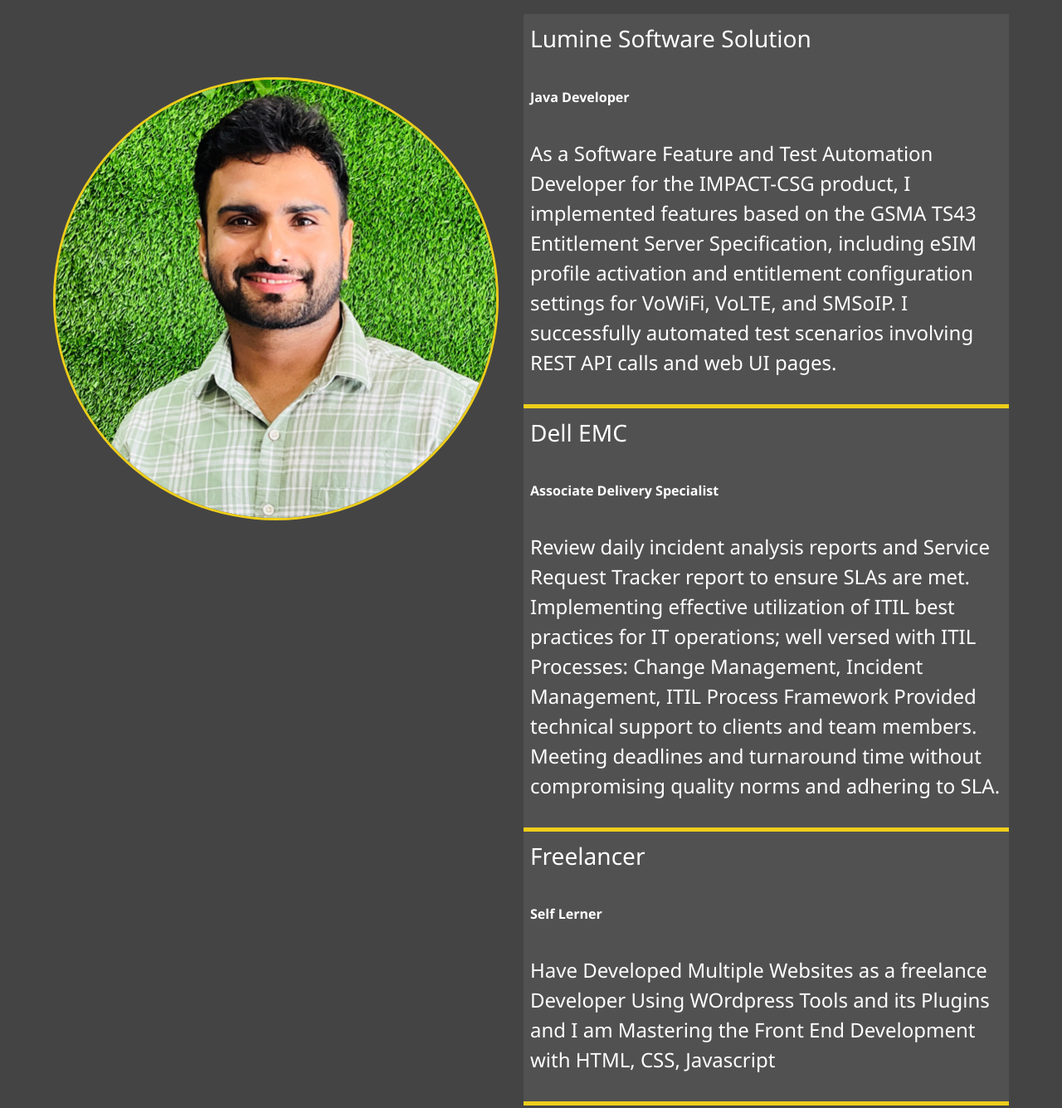
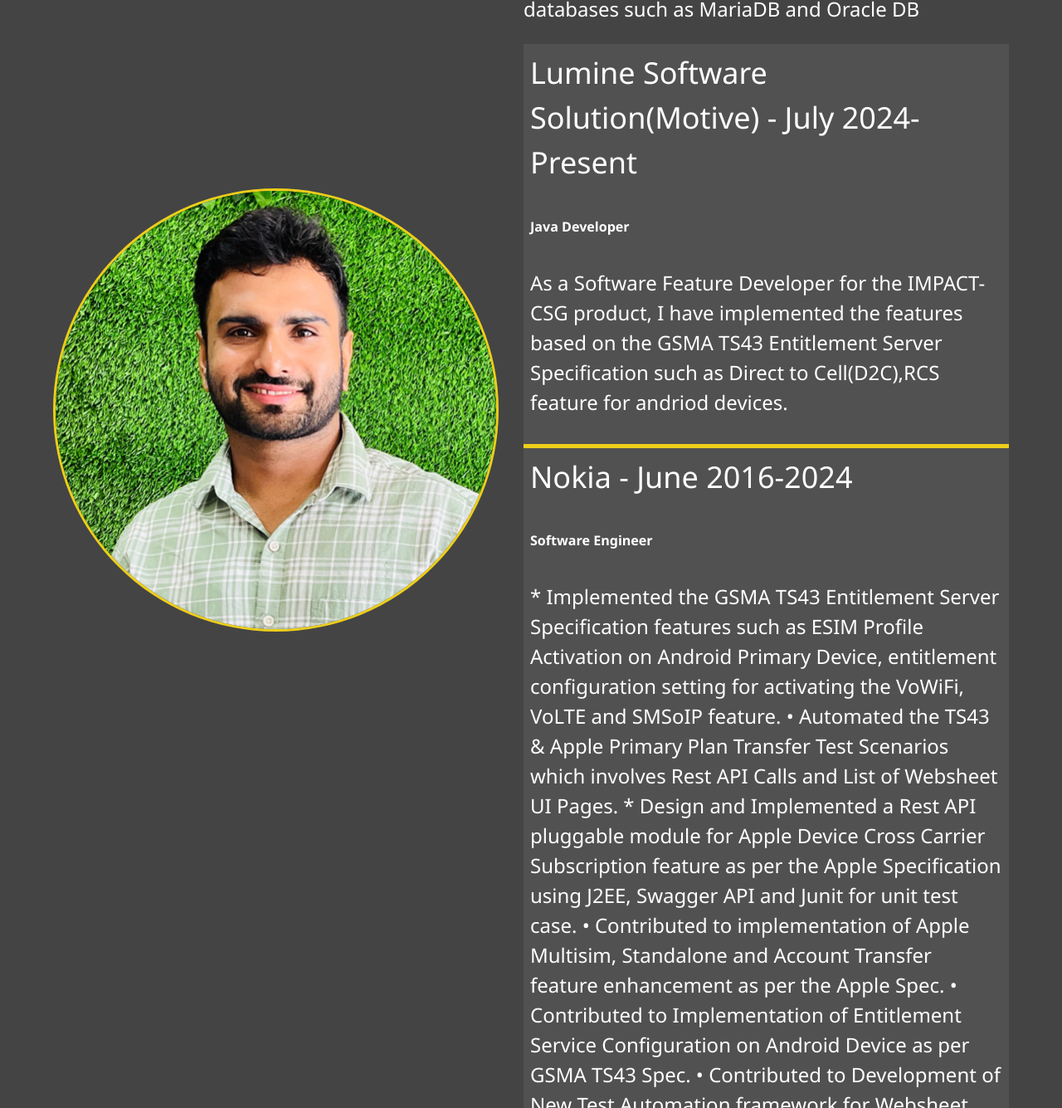
Before and after one commit to srimancs/AboutMe, a plain HTML site: page about.html in a window 1280 px wide. Shown: the part 895-2230 px from the top of the page at 83% size. Drawn offline with Linux system fonts and the light colour scheme.

Commit message:
Update about.html

```diff
--- a/about.html
+++ b/about.html
@@ -61,32 +61,30 @@
 
       <div class="bio">
         <h3 class="text-secondary">BIO</h3>
-        <p>With 8 years of experience in web application backend development utilizing Java technologies, I am a skilled Software Engineer specializing in backend development and  test automation and deployment across diverse platforms. My expertise encompasses web UI, REST, and SOAP API test automation using tools such as Cucumber, Selenium, JSON, TestNG, and RestAssured, ensuring high-quality product testing.
+        <p>With 8 years of experience in web application backend development for Telecom industry utilizing Java technologies, I am a skilled Software Engineer specializing in iOS and GSMA TS43 Specification feature for device management platform.
+
+          deployment across diverse platforms.
+          My expertise encompasses web UI, REST, and SOAP API test automation using tools such as Cucumber, Selenium, JSON, TestNG, and RestAssured, ensuring high-quality product testing.
          I possess comprehensive deployment experience on various environments, including Bare Metal, OpenStack, and AWS, and have practical knowledge of Kubernetes. My technical skill set includes Core Java, J2EE, shell scripting, and proficiency in SQL databases such as MariaDB and Oracle DB
 
       <div class="job job-1 ">
-        <h3>Lumine Software Solution</h3>
+        <h2>Lumine Software Solution(Motive) - July 2024-Present</h2>
         <h6>Java Developer</h6>
-        <p>As a Software Feature and Test Automation Developer for the IMPACT-CSG product, I implemented features based on the GSMA TS43 Entitlement Server Specification,
-          including eSIM profile activation and entitlement configuration settings for VoWiFi, VoLTE, and SMSoIP.
-          I successfully automated test scenarios involving REST API calls and web UI pages.
+        <p>As a Software Feature Developer for the IMPACT-CSG product, I have implemented the features based on the GSMA TS43 Entitlement Server Specification such as Direct to Cell(D2C),RCS feature for andriod devices.
         </p>
       </div>
 
       <div class="job job-2">
-        <h3>Dell EMC</h3>
-        <h6>Associate Delivery Specialist</h6>
-        <p>Review daily incident analysis reports and Service Request Tracker report to ensure SLAs are met.
-          Implementing effective utilization of ITIL best practices for IT operations; well versed with ITIL Processes: Change Management, Incident Management, ITIL Process Framework Provided technical support to clients and team members.
-          Meeting deadlines and turnaround time without compromising quality norms and adhering to SLA.
-
+        <h2>Nokia - June 2016-2024</h2>
+        <h6>Software Engineer</h6>
+        <p>  * Implemented the GSMA TS43 Entitlement Server Specification features such as ESIM Profile Activation on Android Primary Device, entitlement configuration setting for activating the VoWiFi, VoLTE and SMSoIP feature.
+            • Automated the TS43 & Apple Primary Plan Transfer Test Scenarios which involves Rest API Calls and List of Websheet UI Pages.
+           * Design and Implemented a Rest API pluggable module for Apple Device Cross Carrier Subscription feature as per the Apple Specification using J2EE, Swagger API and Junit for unit test case.
+          • Contributed to implementation of Apple Multisim, Standalone and Account Transfer feature enhancement as per the Apple Spec.
+          • Contributed to Implementation of Entitlement Service Configuration on Android Device as per GSMA TS43 Spec.
+          • Contributed to Development of New Test Automation framework for Websheet and Rest API using Cucumber Java, Json and TestNG framework.
+          * Integrated Zalenium Grid to automation framework to run the UI cases on Cross Browser Platform which dynamically scales up and down browser instance, demo recording and live preview of UI test running.
         </p>
-      </div>
-
-      <div class="job job-3">
-        <h3>Freelancer</h3>
-        <h6>Self Lerner</h6>
-        <p>Have Developed Multiple Websites as a freelance Developer Using WOrdpress Tools and its Plugins and I am Mastering the Front End Development with HTML, CSS, Javascript</p>
       </div>
     </div>
   </main>
```
